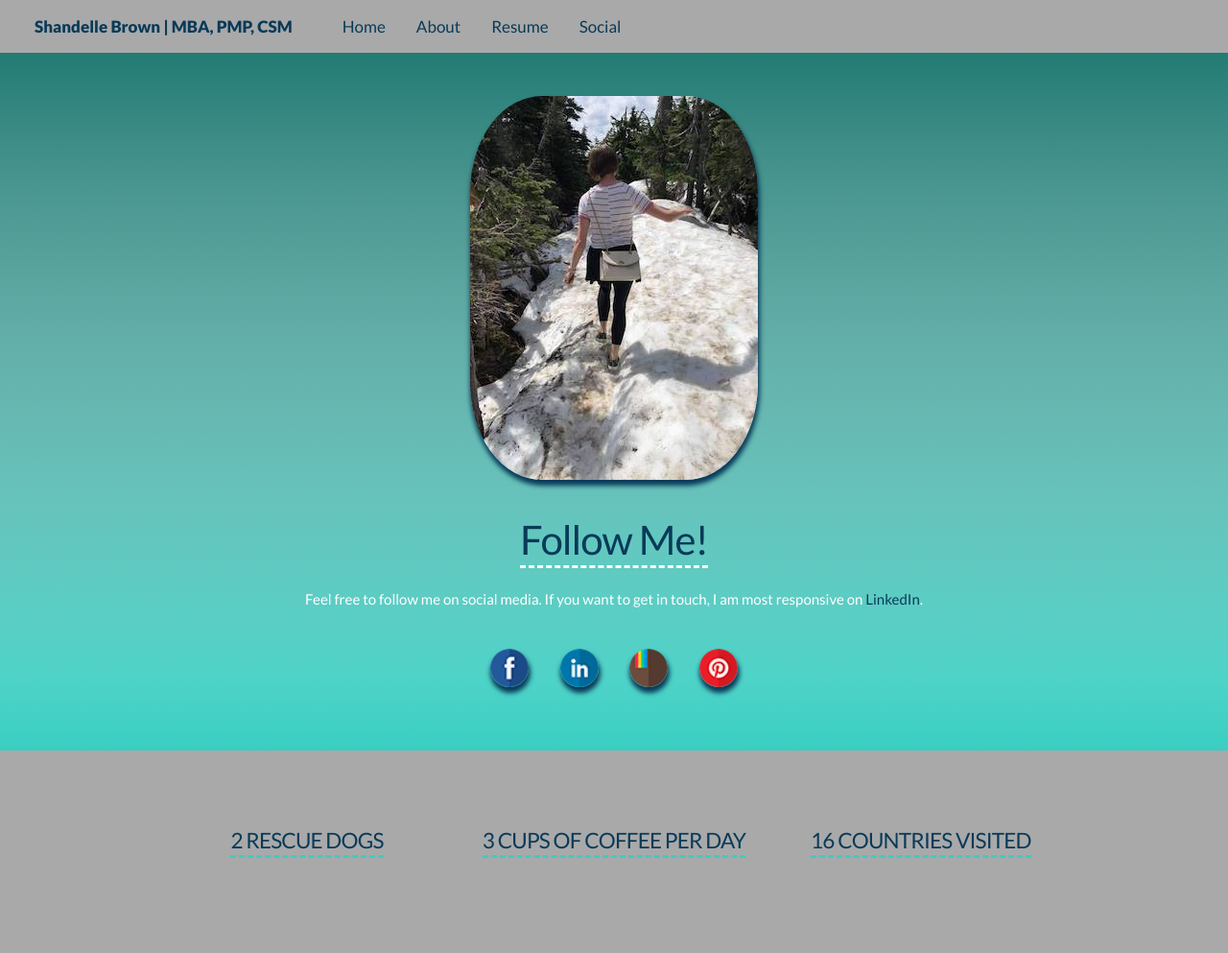
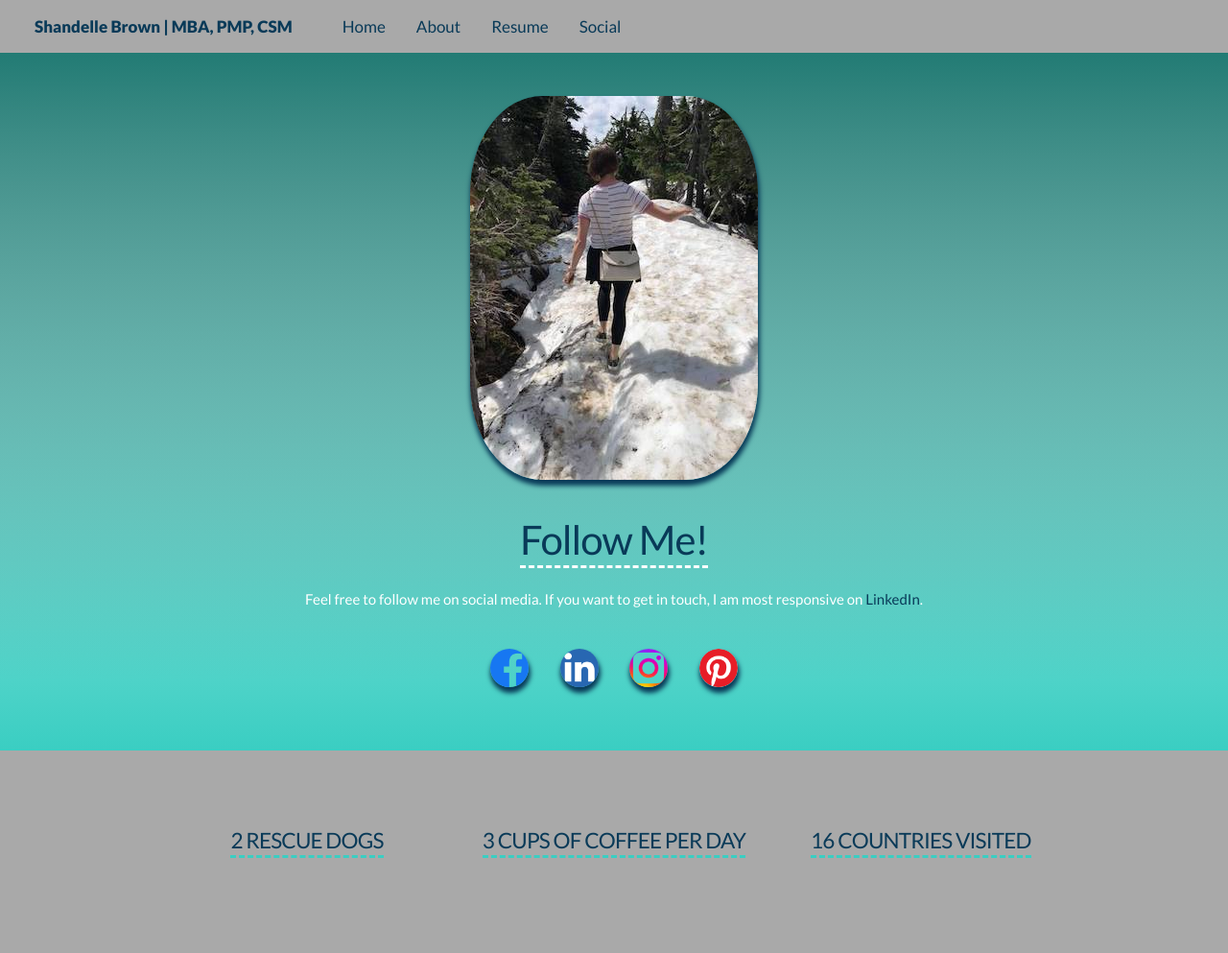
Before and after one commit to ShandelleB/personal-site, a website: page contact.html in a window 1280 px wide. Shown: the whole page at 96% size. Drawn offline with Linux system fonts and the light colour scheme.

Commit message:
Testing new icons

```diff
--- a/contact.html
+++ b/contact.html
@@ -46,10 +46,10 @@
 					<h2>Follow Me!</h2>
 					<p>Feel free to follow me on social media. If you want to get in touch, I am most responsive on <a href="https://www.linkedin.com/in/shandelle-brown-mba-2b89a767" target= "_blank">LinkedIn</a>.</p>
 					<div class="social">
-						<a href="https://www.facebook.com/shandelle.hyde.brown" target="_blank"> <img id="icons" src="images/facebook.png" alt="Facebook Icon"></a>
-						<a href="https://www.linkedin.com/in/shandelle-brown/" target="_blank"><img id="icons" src="images/linkedin.png" alt="LinkedIn Icon"></a>
-						<a href="https://www.instagram.com/shandellemb/" target="_blank"><img id="icons" src="images/insta.png" alt="Instagram Icon"></a>
-						<a href="https://www.pinterest.com/shandellemb/" target="_blank"><img id="icons" src="images/pinterest.png" alt="Pinterest Icon"></a>
+						<a href="https://www.facebook.com/shandelle.hyde.brown" target="_blank"> <img id="icons" src="images/facebook2.png" alt="Facebook Icon"></a>
+						<a href="https://www.linkedin.com/in/shandelle-brown/" target="_blank"><img id="icons" src="images/linkedin2.png" alt="LinkedIn Icon"></a>
+						<a href="https://www.instagram.com/shandellemb/" target="_blank"><img id="icons" src="images/instagram2.png" alt="Instagram Icon"></a>
+						<a href="https://www.pinterest.com/shandellemb/" target="_blank"><img id="icons" src="images/pinterest2.png" alt="Pinterest Icon"></a>
 					</div>
 				</div>
 			</div>
```
